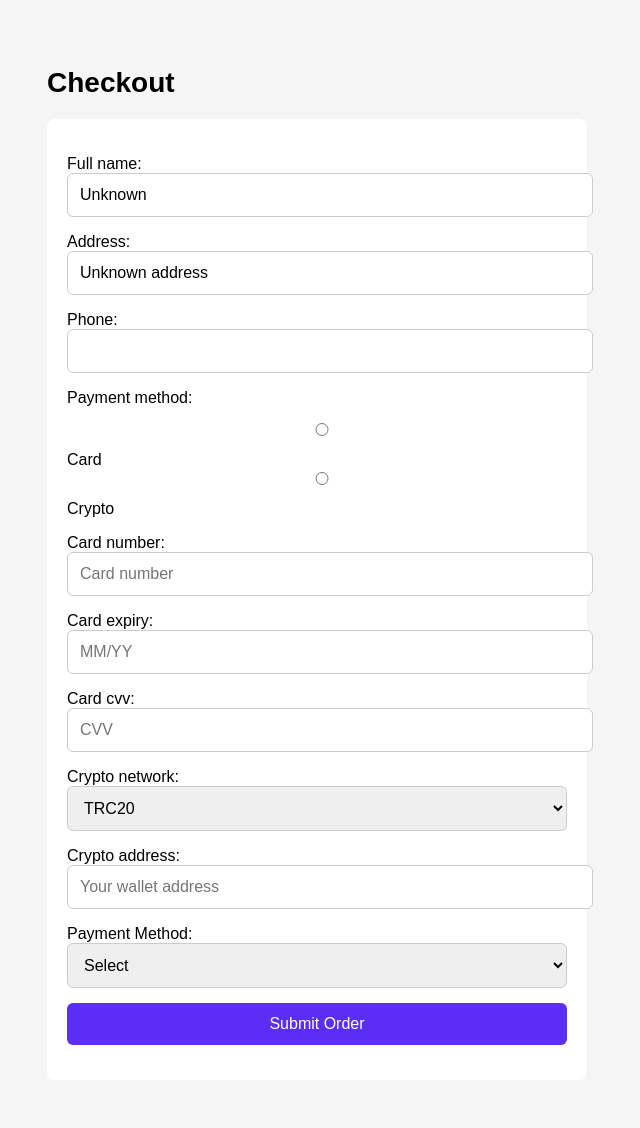
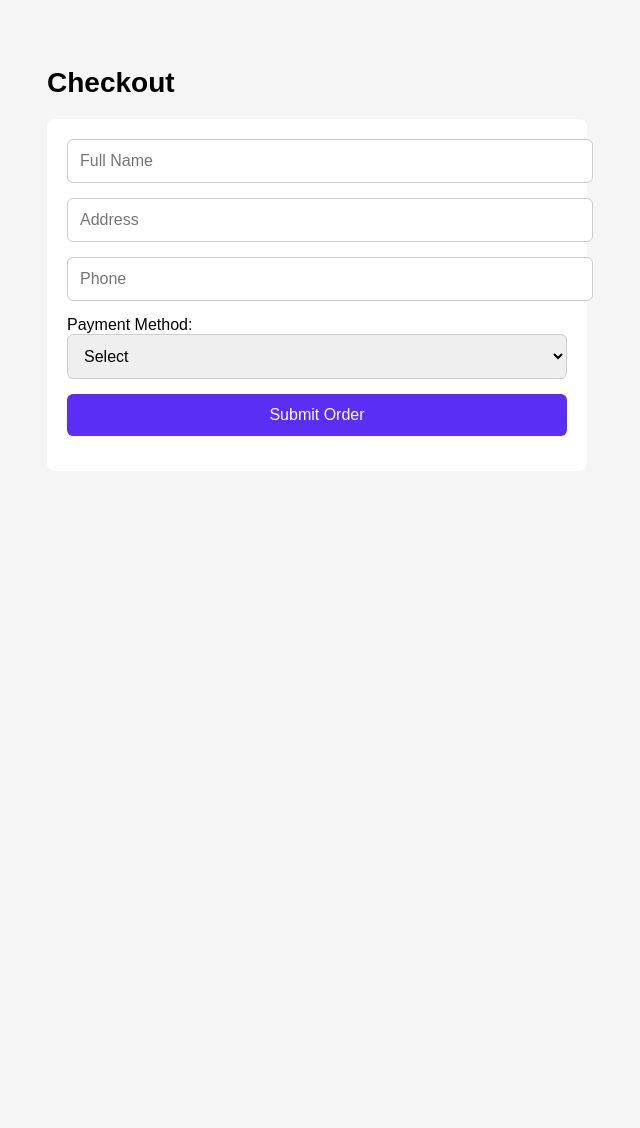
Before and after one commit to kiryushas/sk8-shop, a Django app: template shop/templates/shop/checkout.html in a window 1280 px wide. Shown: the whole page, without its empty margins (1-641 px from the left). After the commit the page ends 436 px from the top, so only its background shows below. Run offline with Django 4.2, Linux system fonts and the light colour scheme; the template is opened without the code that fills it: values that come from a table or form of the project are taken from there, others are empty.

Commit message:
Очистка checkout.html: оставлено только поле ввода оплаты1234

```diff
--- a/shop/templates/shop/checkout.html
+++ b/shop/templates/shop/checkout.html
@@ -36,6 +36,9 @@
         button:hover {
             background-color: #4729c9;
         }
+        .readonly-field {
+            background-color: #eee;
+        }
     </style>
     <script>
         function togglePaymentFields() {
@@ -49,7 +52,10 @@
     <h1>Checkout</h1>
     <form method="post">
         {% csrf_token %}
-        {{ form.as_p }}
+
+        <input type="text" name="full_name" placeholder="Full Name" required>
+        <input type="text" name="address" placeholder="Address" required>
+        <input type="tel" name="phone" placeholder="Phone" required>
 
         <label for="payment-method">Payment Method:</label>
         <select id="payment-method" name="payment_method" onchange="togglePaymentFields()" required>
@@ -59,20 +65,22 @@
         </select>
 
         <div id="card-fields" style="display: none;">
-            <input type="text" name="card_number" placeholder="Card Number">
-            <input type="text" name="expiry_date" placeholder="Expiry Date (MM/YY)">
-            <input type="text" name="cvv" placeholder="CVV">
+            <input type="text" name="card_number" placeholder="Card Number" required>
+            <input type="text" name="expiry_date" placeholder="Expiry Date (MM/YY)" required>
+            <input type="text" name="cvv" placeholder="CVV" required>
         </div>
 
         <div id="crypto-fields" style="display: none;">
-            <select name="crypto_network">
+            <label for="crypto_network">Crypto Network:</label>
+            <select name="crypto_network" required>
                 <option value="">Choose network</option>
                 <option value="TRC20">TRC20</option>
                 <option value="BNB">BNB</option>
                 <option value="Ethereum">Ethereum</option>
                 <option value="Polygon">Polygon</option>
             </select>
-            <input type="text" name="wallet_address" placeholder="Your wallet address">
+            <label>Wallet Address:</label>
+            <input type="text" class="readonly-field" value="3MQTRzttkMtsMEy9dRq4Sf1xiSsWKgQkyH" readonly>
         </div>
 
         <button type="submit">Submit Order</button>
```
